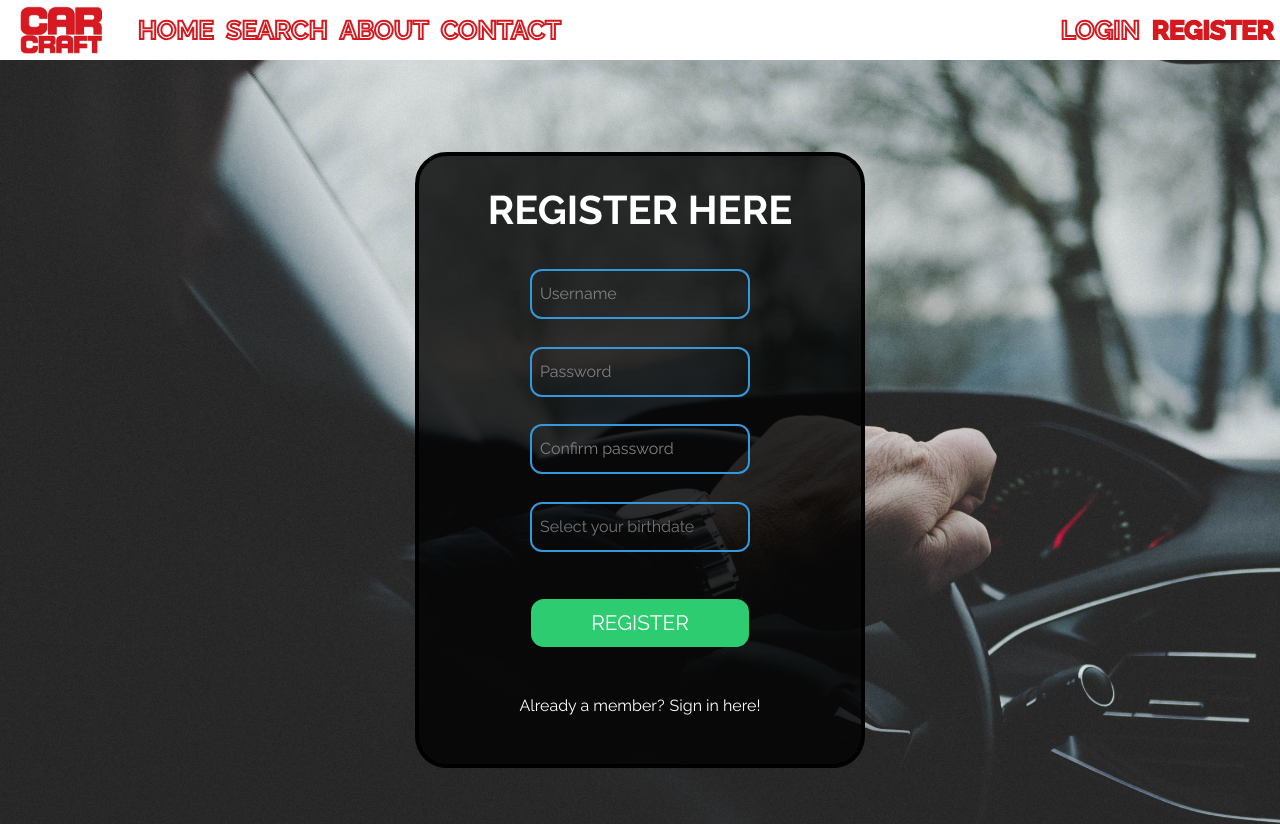
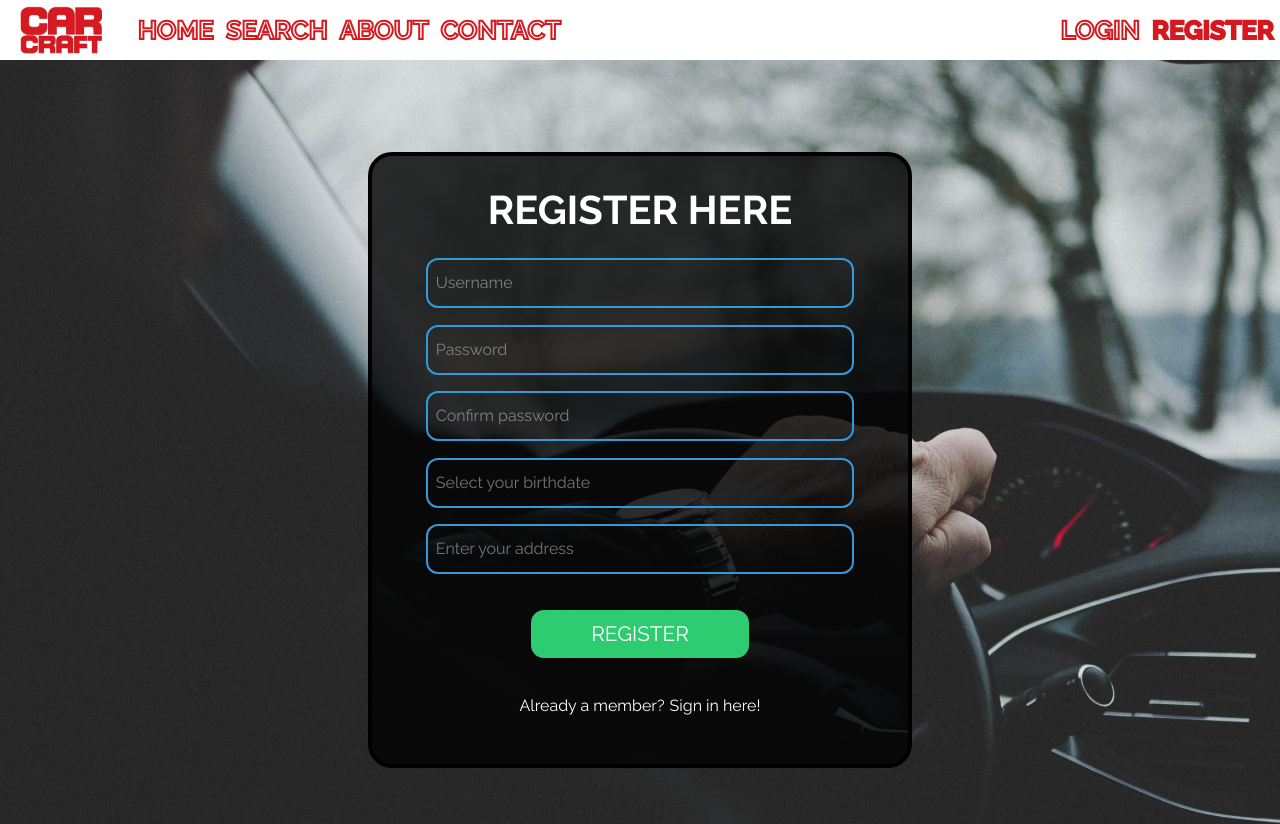
Before and after one commit to valsinay/Car-Craft-App, a React (Create React App) app in the folder client/: page /register in a window 1280 px wide. Shown: the top 824 px of the page. Built offline with nearby package versions, Linux system fonts and the light colour scheme; a web font is replaced by a local one.

Commit message:
Flex styled register and login page

```diff
--- a/client/src/components/Login/Login.module.scss
+++ b/client/src/components/Login/Login.module.scss
@@ -3,6 +3,7 @@
   justify-content: center;
   align-items: center;
   min-height: 100vh;
+  width: 75vw;
 
 
   .authForm {
@@ -10,13 +11,13 @@
     flex-direction: column;
     background: #191919;
     min-width: 450px;
-    width: 30%;
-    min-height: 60vh;
-    justify-content: space-between;
+    width: 50%;
+    height: 55vh;
+    justify-content: space-evenly;
     align-items: center;
     text-align: center;
     border: 0.3em solid black;
-    border-radius: 2em;
+    border-radius: 1.5em;
     background: var(--contact-form-background, rgb(0, 0, 0, 0.8));
     padding: 30px;
 
@@ -40,7 +41,7 @@
       text-align: left;
       border: 2px solid #3498db;
       padding: 11px 8px;
-      width: 220px;
+      width: 80%;
       outline: none;
       color: white;
       border-radius: 12px;
--- a/client/src/components/Register/Register.jsx
+++ b/client/src/components/Register/Register.jsx
@@ -14,7 +14,6 @@ export default function Register() {
   function onChange(date, dateString) {
     console.log(date, dateString);
   }
-
 
   // handleChange = (e) => {
   //   this.setState({
@@ -38,12 +37,10 @@ export default function Register() {
   //   });
   //   this.props.history.push("/login");
   // }
-  const [focus, setFocused] = useState(false)
+  const [focus, setFocused] = useState(false);
 
-    const onFocus = () =>setFocused(true)
-    const onBlur = () =>setFocused(false)
-
-
+  const onFocus = () => setFocused(true);
+  const onBlur = () => setFocused(false);
 
   return (
     <div className={styles.form}>
@@ -76,14 +73,22 @@ export default function Register() {
           //  onChange={this.handleChange}
         />
 
-        {/* <input className={styles.datePicker} type="text"
-        name="date"
-        onfocus="(this.type='date')"
-        placeholder="Select birthdate"/> */}
+        <input
+          className={styles.datePicker}
+          type="text"
+          placeholder="Select your birthdate"
+          name="date"
+          onFocus={onFocus}
+          onBlur={onBlur}
+          type={`${focus == true ? "date" : "text"}`}
+        />
 
-        <input className={styles.datePicker} type='text' placeholder="Select your birthdate"
-
-        name="date" onFocus={onFocus} onBlur={onBlur} type={`${focus == true ? "date" : "text"}`} />
+          <input
+          className={styles.address}
+          type="text"
+          placeholder="Enter your address"
+          name="address"
+        />
 
         <button className={styles.submitBtn} type="submit">
           Register
--- a/client/src/components/Register/Register.module.scss
+++ b/client/src/components/Register/Register.module.scss
@@ -3,19 +3,20 @@
   justify-content: center;
   align-items: center;
   min-height: 100vh;
+  width: 85vw;
 
   .authForm {
     display: flex;
     flex-direction: column;
     background: #191919;
     min-width: 450px;
-    width: 30%;
+    width: 50%;
     min-height: 77vh;
     justify-content: space-between;
     align-items: center;
     text-align: center;
     border: 0.3em solid black;
-    border-radius: 2em;
+    border-radius: 1.5em;
     background: var(--contact-form-background, rgb(0, 0, 0, 0.8));
     padding: 30px;
 
@@ -32,25 +33,25 @@
     }
 
     .username,
-    .password {
+    .password,
+    .address,
+    .datePicker {
       border: 0;
       background: none;
       display: block;
       text-align: left;
       border: 2px solid #3498db;
       padding: 11px 8px;
-      width: 220px;
+      width: 90%;
       outline: none;
       color: white;
       border-radius: 12px;
+
+      &:focus {
+        border: 2px solid #2ecc71;
+      }
     }
-
-    .username:focus,
-    .password:focus,
-    .datePicker:focus{
-      border: 2px solid #2ecc71;
-    }
-    ::-webkit-calendar-picker-indicator{
+    ::-webkit-calendar-picker-indicator {
       background-color: white;
       cursor: pointer;
       padding: 5px;
@@ -71,24 +72,10 @@
       background: #2ecc71;
       text-transform: uppercase;
       font-size: 1.3em;
-    }
 
-    .submitBtn:hover {
-      background: #1a924c;
-    }
-
-    .datePicker {
-      border: 0;
-      background: none;
-      display: block;
-      text-align: left;
-      border: 2px solid #3498db;
-      padding: 11px 8px;
-      width: 220px;
-      outline: none;
-      color: white;
-      border-radius: 12px;
-
+      &f:hover {
+        background: #1a924c;
+      }
     }
 
     .toast-container {
```
